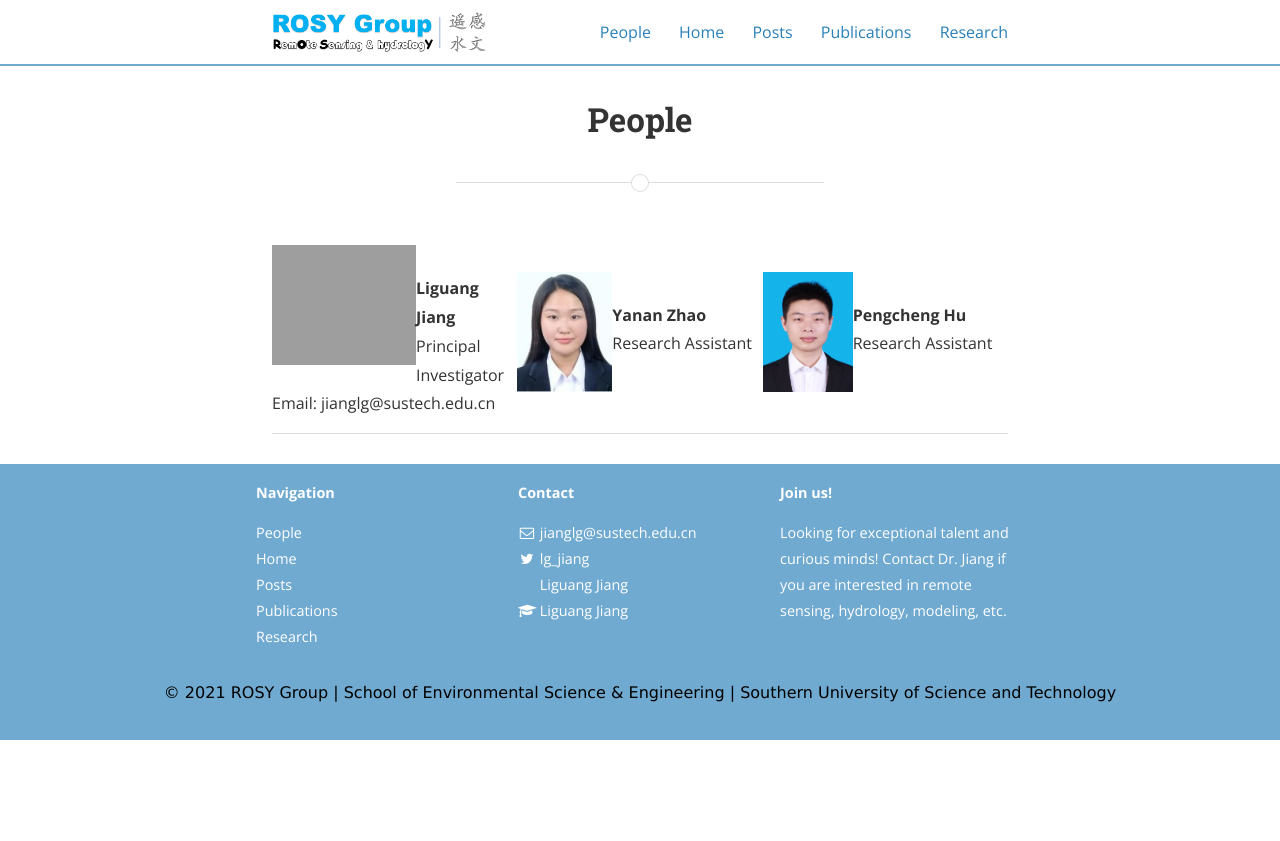
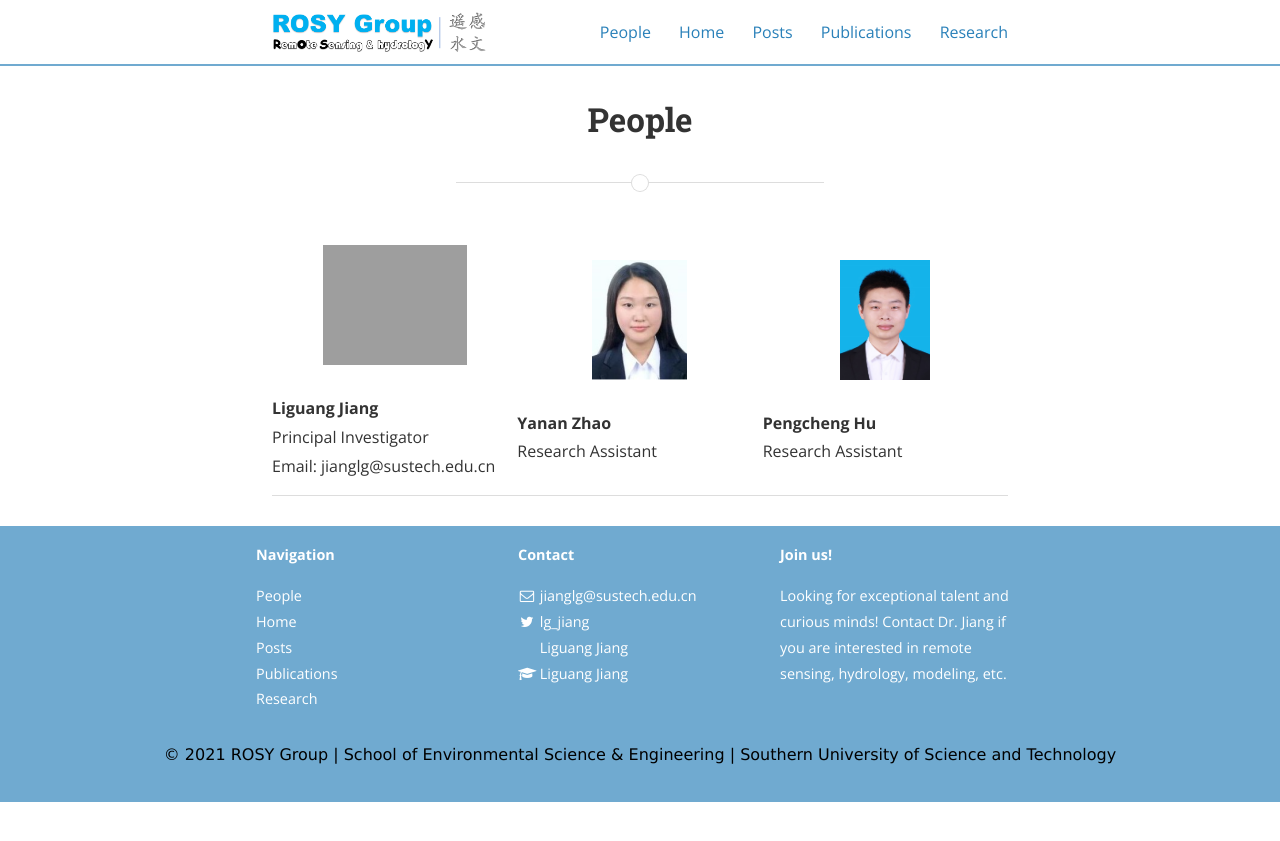
Before and after one commit to 12530/rshydro, a Jekyll site: the page built from People.md, in a window 1280 px wide. Shown: the top 841 px of the page. Built offline with Jekyll 4.4.1, drawn with Linux system fonts in a browser that asks for light colours; nearby versions of some CDN libraries; grey boxes are pictures that could not be loaded.

Commit message:
Update People.md

```diff
--- a/People.md
+++ b/People.md
@@ -29,9 +29,9 @@ main_nav: true
 
 <table cellspacing="2" cellpadding="2">
   <tr>
-    <td><img src="/assets/Liguang.jpg" alt="姜丽光" style="width:144px;height:120px;float:left"> <br><b>Liguang Jiang</b> <br>Principal Investigator<br> Email: jianglg@sustech.edu.cn</td>
-    <td><img src="/assets/Yanan.png" alt="赵亚楠" style="width:95px;height:120px;float:left"> <br><b>Yanan Zhao</b> <br>Research Assistant</td>
-    <td><img src="/assets/Pengcheng.jpg" alt="胡鹏程" style="width:90px;height:120px;float:left"> <br><b>Pengcheng Hu</b> <br>Research Assistant</td>
+    <td><img src="/assets/Liguang.jpg" alt="姜丽光" style="width:144px;height:120px;"> <br><b>Liguang Jiang</b> <br>Principal Investigator<br> Email: jianglg@sustech.edu.cn</td>
+    <td><img src="/assets/Yanan.png" alt="赵亚楠" style="width:95px;height:120px;"> <br><b>Yanan Zhao</b> <br>Research Assistant</td>
+    <td><img src="/assets/Pengcheng.jpg" alt="胡鹏程" style="width:90px;height:120px;"> <br><b>Pengcheng Hu</b> <br>Research Assistant</td>
   </tr>
 
 </table>
```
